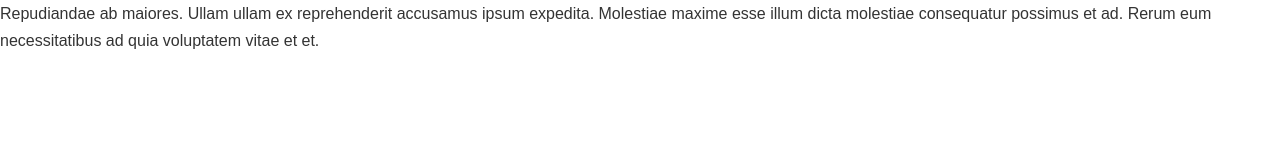
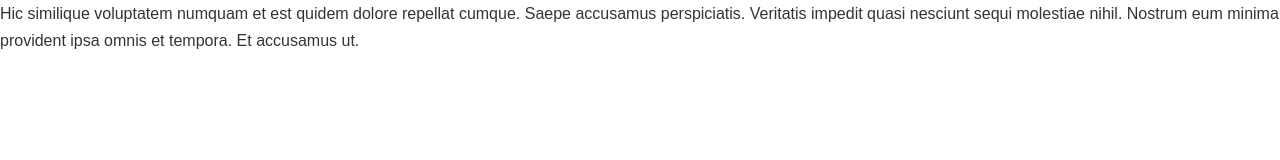
Before and after one commit to liutkin/crystalball, a website built with webpack: page dist/index.html in a window 1280 px wide. Built offline with nearby package versions, Linux system fonts and the light colour scheme.

Commit message:
Update readme. Update version.

```diff
--- a/dist/index.html
+++ b/dist/index.html
@@ -8,7 +8,7 @@
 </head>
 
 <body class="page">
-    <div class="page__content">Repudiandae ab maiores. Ullam ullam ex reprehenderit accusamus ipsum expedita. Molestiae maxime esse illum dicta molestiae consequatur possimus et ad. Rerum eum necessitatibus ad quia voluptatem vitae et et.</div>
+    <div class="page__content">Hic similique voluptatem numquam et est quidem dolore repellat cumque. Saepe accusamus perspiciatis. Veritatis impedit quasi nesciunt sequi molestiae nihil. Nostrum eum minima provident ipsa omnis et tempora. Et accusamus ut.</div>
     <script src="script/app.js"></script>
 </body>
 
--- a/package.json
+++ b/package.json
@@ -1,6 +1,6 @@
 {
   "name": "jackinthebox",
-  "version": "1.0.1",
+  "version": "1.0.2",
   "description": "Project scaffolding powered with gulp, pug, scss and webpack",
   "repository": "lyutkin/jackinthebox",
   "keywords": [
```
Also changed, not shown: README.md.
